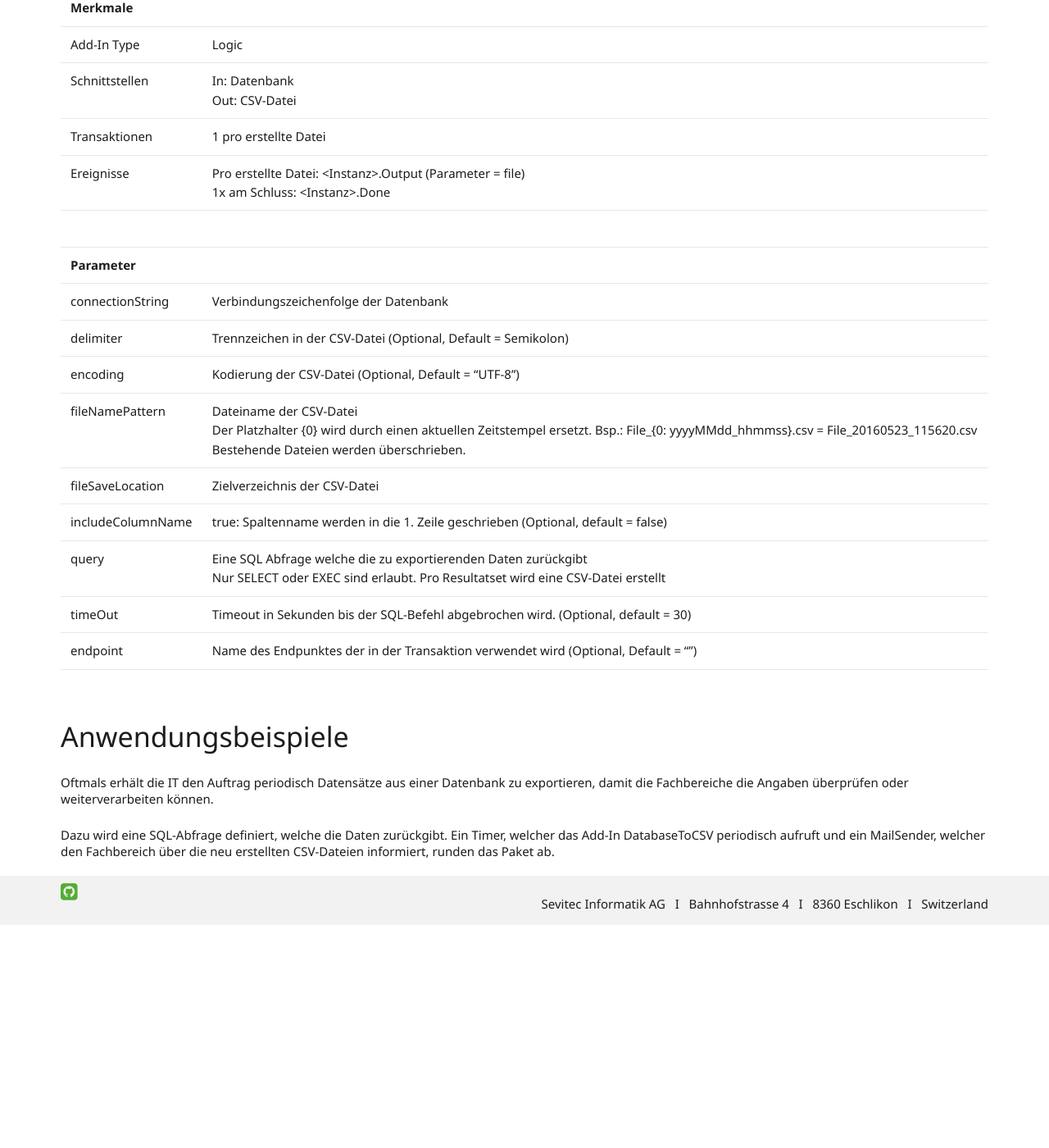
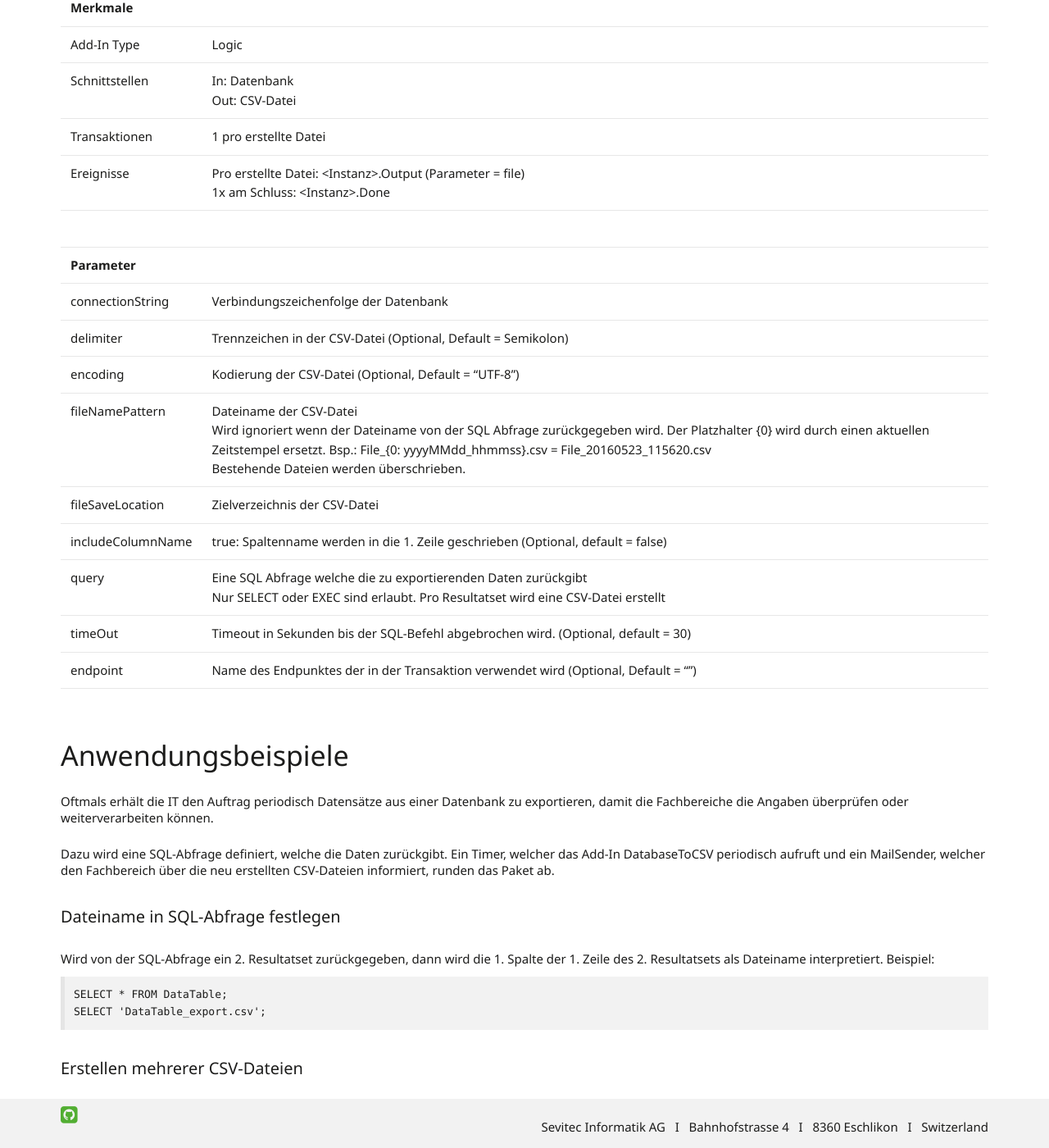
Before and after one commit to primesoft-group/oneconnexx-docs, a Jekyll site: the page built from _pages/addins/de/databasetocsv.md, in a window 1280 px wide and 1400 px high, scrolled down 409 px. Shown: the whole window at 82% size. Built offline with Jekyll 4.4.1, drawn with Linux system fonts in a browser that asks for light colours; nearby versions of some CDN libraries; some web fonts are replaced; before the commit the page ends 1537 px from its top, so only the background shows below that.

Commit message:
Update databasetocsv.md

````diff
--- a/_pages/addins/de/databasetocsv.md
+++ b/_pages/addins/de/databasetocsv.md
@@ -18,7 +18,7 @@ Das DatabaseToCSV Add-In erzeugt aus einer SQL Abfrage eine oder mehrere CSV-Dat
 | connectionString | Verbindungszeichenfolge der Datenbank |
 | delimiter | Trennzeichen in der CSV-Datei (Optional, Default = Semikolon) |
 | encoding | Kodierung der CSV-Datei (Optional, Default = "UTF-8") |
-| fileNamePattern | Dateiname der CSV-Datei<br/> Der Platzhalter {0} wird durch einen aktuellen Zeitstempel ersetzt. Bsp.: File\_{0: yyyyMMdd_hhmmss}.csv = File\_20160523\_115620.csv<br/>Bestehende Dateien werden überschrieben. |
+| fileNamePattern | Dateiname der CSV-Datei<br/>Wird ignoriert wenn der Dateiname von der SQL Abfrage zurückgegeben wird. Der Platzhalter {0} wird durch einen aktuellen Zeitstempel ersetzt. Bsp.: File\_{0: yyyyMMdd_hhmmss}.csv = File\_20160523\_115620.csv<br/>Bestehende Dateien werden überschrieben. |
 | fileSaveLocation | Zielverzeichnis der CSV-Datei |
 | includeColumnName | true: Spaltenname werden in die 1. Zeile geschrieben (Optional, default = false) |
 | query | Eine SQL Abfrage welche die zu exportierenden Daten zurückgibt<br />Nur SELECT oder EXEC sind erlaubt. Pro Resultatset wird eine CSV-Datei erstellt |
@@ -31,3 +31,13 @@ Das DatabaseToCSV Add-In erzeugt aus einer SQL Abfrage eine oder mehrere CSV-Dat
 Oftmals erhält die IT den Auftrag periodisch Datensätze aus einer Datenbank zu exportieren, damit die Fachbereiche die Angaben überprüfen oder weiterverarbeiten können.
 
 Dazu wird eine SQL-Abfrage definiert, welche die Daten zurückgibt. Ein Timer, welcher das Add-In DatabaseToCSV periodisch aufruft und ein MailSender, welcher den Fachbereich über die neu erstellten CSV-Dateien informiert, runden das Paket ab.
+
+##### Dateiname in SQL-Abfrage festlegen
+
+Wird von der SQL-Abfrage ein 2. Resultatset zurückgegeben, dann wird die 1. Spalte der 1. Zeile des 2. Resultatsets als Dateiname interpretiert. Beispiel:
+```
+SELECT * FROM DataTable;
+SELECT 'DataTable_export.csv';
+```
+
+##### Erstellen mehrerer CSV-Dateien
````
